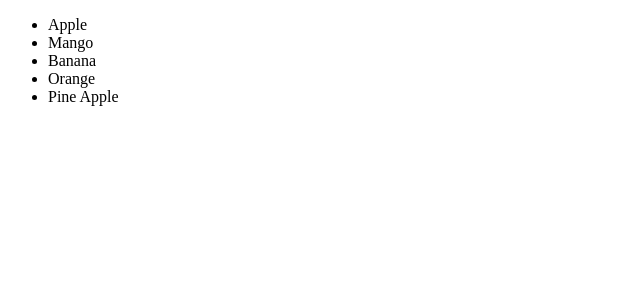
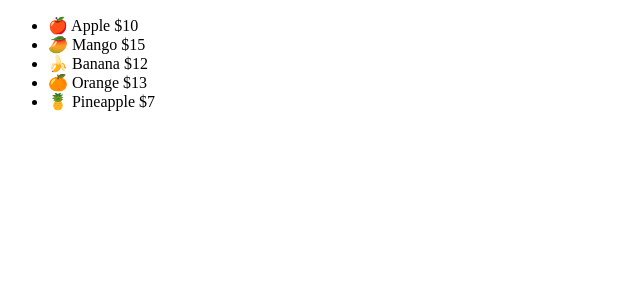
Before and after one commit to mintrosetta/lecture-reactjs, a React (Vite) app in the folder reactpro/: page / in a window 1280 px wide. Shown: the top 300 px of the page, without its empty margins (0-640 px from the left). Built offline with nearby package versions, Linux system fonts and the light colour scheme.

Commit message:
lecture - loop object

```diff
--- a/reactpro/src/components/Fruits.jsx
+++ b/reactpro/src/components/Fruits.jsx
@@ -1,9 +1,16 @@
 export default function Fruits() {
-    const fruits = ['Apple', 'Mango', 'Banana', 'Orange', 'Pine Apple'];
+    // const fruits = ['Apple', 'Mango', 'Banana', 'Orange', 'Pine Apple'];
+    const fruits = [
+        { name: 'Apple', price: 10, emoji: '🍎' },
+        { name: 'Mango', price: 15, emoji: '🥭' },
+        { name: 'Banana', price: 12, emoji: '🍌' },
+        { name: 'Orange', price: 13, emoji: '🍊' },
+        { name: 'Pineapple', price: 7, emoji: '🍍' }
+    ];
 
     return (
         <ul>
-            {fruits.map((item, index) => <li key={index}>{item}</li>)}
+            {fruits.map((item, index) => <li key={index}>{item.emoji} {item.name} {`$${item.price}`}</li>)}
         </ul>
     );
 }
```
